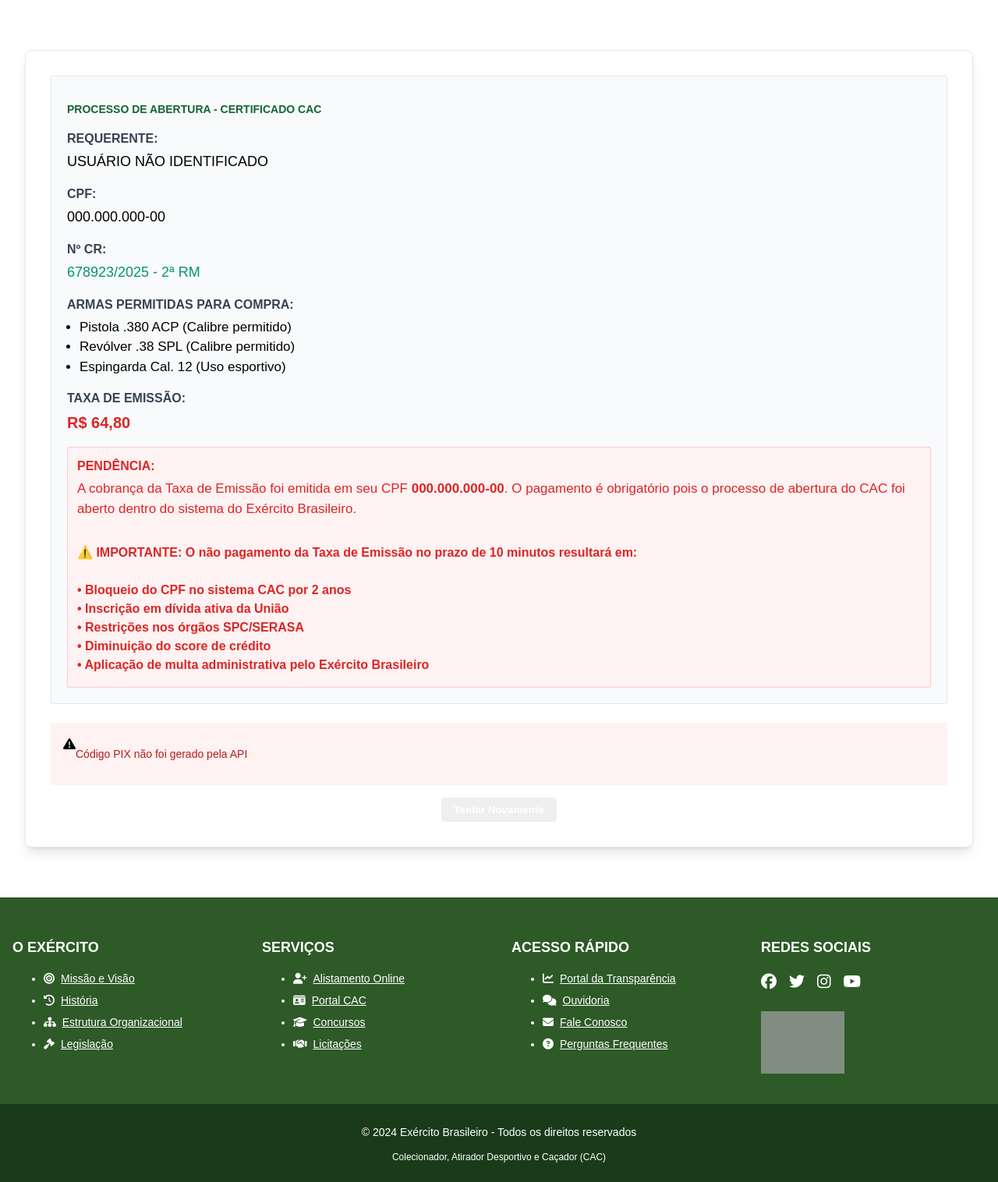
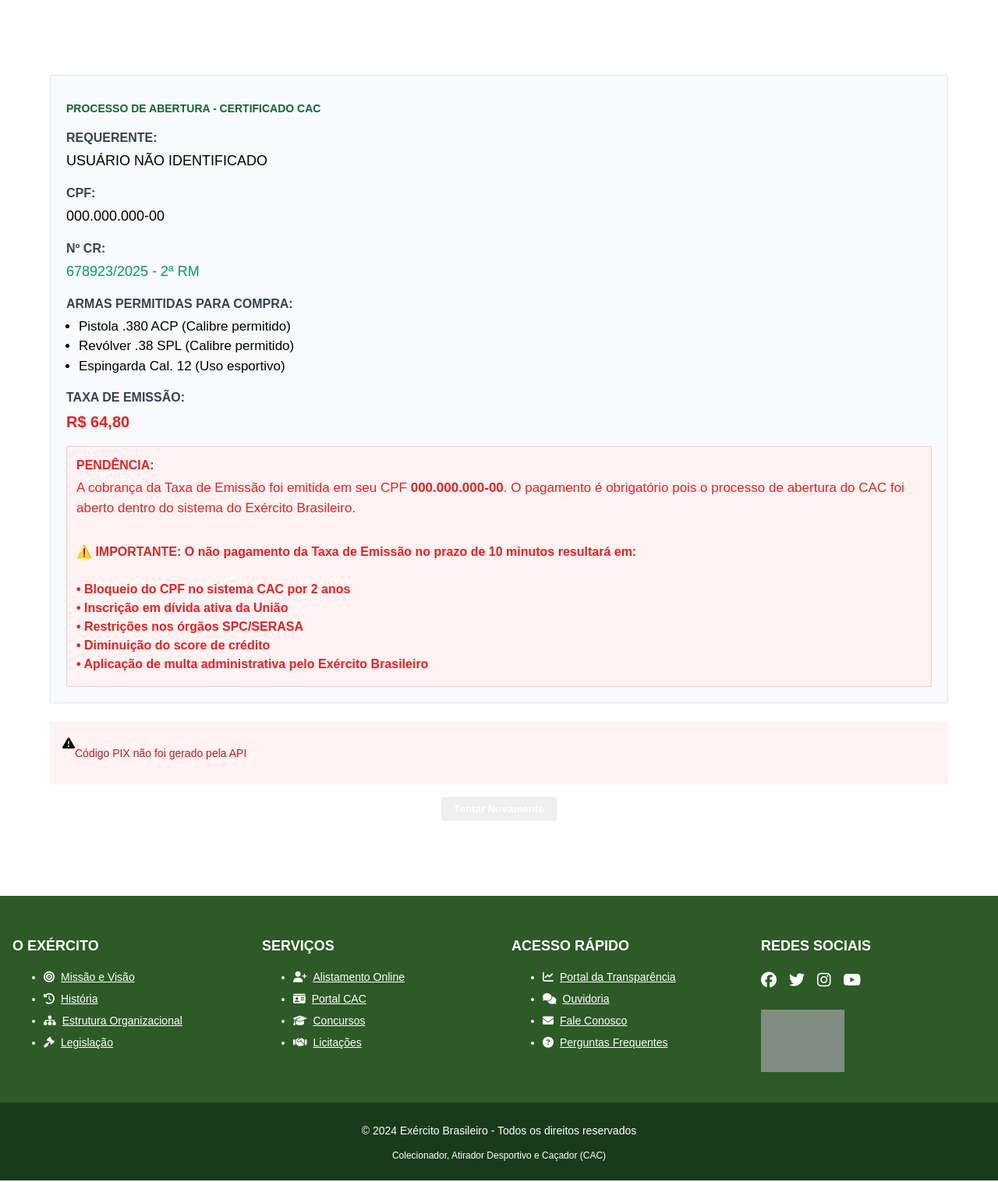
Before and after one commit to Senha1298/cac-1, a Flask app: page /pagamento in a window 1280 px wide. Shown: the part 126-1642 px from the top of the page at 78% size. Run offline with Flask 3, Linux system fonts and the light colour scheme; data that the repository does not hold is empty; some libraries are stand-ins or nearby versions; some web fonts are replaced; grey boxes are pictures that could not be loaded.

Commit message:
Remove unnecessary white background from payment page
Removes the `bg-white` class and associated white background from the main content container on the `/pagamento` page, as requested.

Replit-Commit-Author: Agent
Replit-Commit-Session-Id: 4e8a3271-fc60-46cb-bbe1-2fb08af81737
Replit-Commit-Checkpoint-Type: full_checkpoint
Replit-Commit-Screenshot-Url: https://storage.googleapis.com/screenshot-production-us-central1/a7e5579c-c6ab-4f3c-abec-5cf7d859c244/4e8a3271-fc60-46cb-bbe1-2fb08af81737/6gZvjlB

```diff
--- a/templates/pagamento.html
+++ b/templates/pagamento.html
@@ -7,7 +7,7 @@ body {
 }
 </style>
 <main class="container mx-auto px-4 py-8" style="background-color: #fff; min-height: 100vh;">
-    <div class="max-w-lg mx-auto bg-white p-8 rounded-lg shadow-lg border border-gray-200">
+    <div class="max-w-lg mx-auto p-8">
         <!-- Formulário CAC -->
         <div class="mb-6" style="text-align: left;">
             <div style="background-color: #f8fafc; padding: 20px; border: 1px solid #e2e8f0; border-radius: 2px;">
```
Also changed, not shown: attached_assets/targeted_element_1756333398495.png (added).
